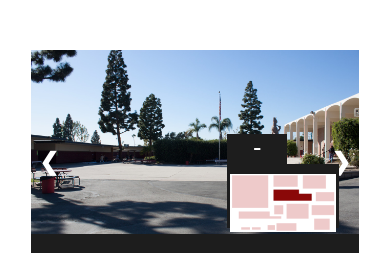
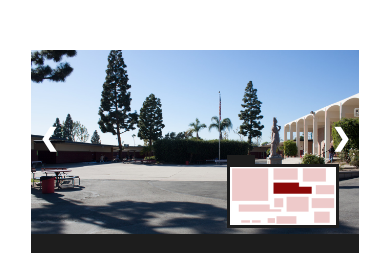
Before and after one commit to tu-annguyen/THSVirtual, a plain HTML site: page index.html in a window 390 px wide. Shown: the top 253 px of the page. Drawn offline with Linux system fonts and the light colour scheme.

Commit message:
Map visibility toggle sizing is now responsive

```diff
--- a/styles.css
+++ b/styles.css
@@ -194,8 +194,13 @@ p {
 	overflow: hidden;
 	background-color: rgb(238, 202, 202);
 }
+@media screen and (max-width: 500px) {
+	#slide_nav {
+		top: -60% !important;
+	}
+}
 #slide_nav {
-	top: -47%;
+	top: -50%;
 	z-index: 2;
 	position: relative;
 }
@@ -215,7 +220,7 @@ p {
 	display: none;
 	position: relative;
 	margin: auto;
-	top: -20px;
+	top: -10%;
 }
 #map_container {
 	position: relative;
@@ -228,10 +233,10 @@ p {
 }
 #visibility_container {
 	position: relative;
-	width: 60px;
-	height: 30px;
+	width: 25%;
+	height: 15%;
 	background-color: rgb(29, 29, 29);
-	top: -30px;
+	top: -15%;
 	text-align: center;
 }
 /*Bottom tour navigation*/
```
